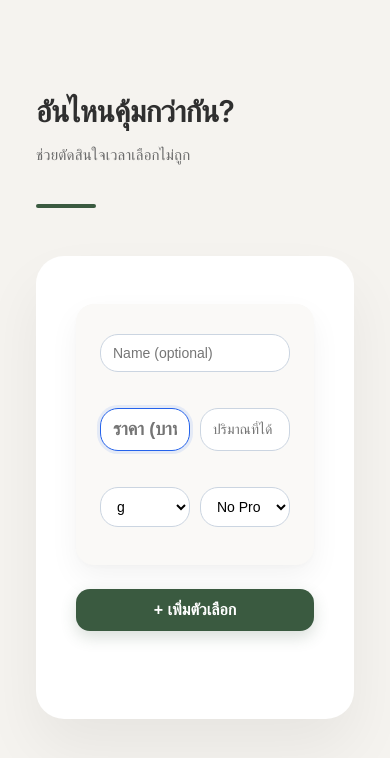
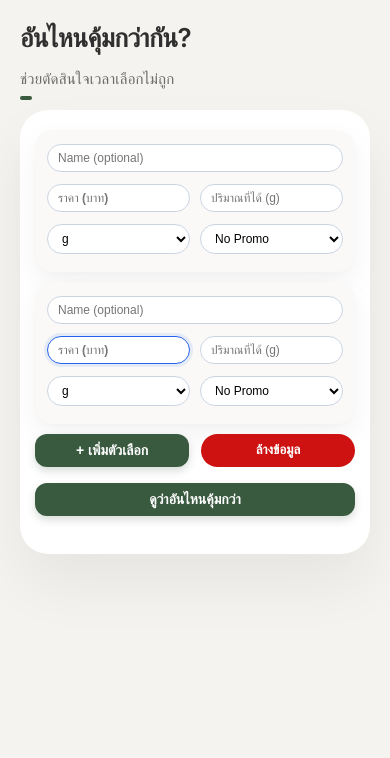
Before and after one commit to Mamduh5/best-value-calculator, a React (Vite) app in the folder frontend/: page / in a window 390 px wide. Shown: the top 758 px of the page. Built offline with nearby package versions, Linux system fonts and the light colour scheme; no server answers.

Commit message:
update ui

```diff
--- a/frontend/src/App.css
+++ b/frontend/src/App.css
@@ -1,18 +1,18 @@
 .app-container {
   max-width: 820px;
-  margin: 100px auto;
+  margin: 20px auto;
   padding: 0 24px;
 }
 
 .surface {
   background: #ffffff;
   border-radius: 28px;
-  padding: 48px 40px;
+  padding: 20px 15px;
   box-shadow: 0 30px 60px rgba(0,0,0,0.06);
 }
 
 .title {
-  font-size: 30px;
+  font-size: 26px;
   font-weight: 600;
   margin-bottom: 8px;
   letter-spacing: -0.5px;
@@ -21,23 +21,23 @@
 .app-header::after {
   content: "";
   display: block;
-  width: 60px;
+  width: 12px;
   height: 4px;
   background: #3a5a40;
   border-radius: 4px;
-  margin-top: 16px;
+  margin-top: 8px;
 }
 
 .subtitle {
   font-size: 15px;
   color: #6b6b6b;
-  margin-bottom: 40px;
+  margin-bottom: 5px;
 }
 
 
 .card {
   background: #faf9f7;
-  padding: 24px;
+  padding: 12px;
   border-radius: 18px;
   box-shadow:
     0 2px 4px rgba(0, 0, 0, 0.02),
@@ -48,12 +48,12 @@
 
 input, select {
   width: 100%;
-  padding: 10px 12px;
-  margin-top: 6px;
-  margin-bottom: 14px;
+  padding: 4px 6px;
+  margin-top: 2px;
+  margin-bottom: 6px;
   border-radius: 18px;
   border: 1px solid #cbd5e1;
-  font-size: 14px;
+  font-size: 2px;
   background: #ffffff;
 }
 
@@ -65,7 +65,7 @@ input:focus, select:focus {
 
 .btn {
   border: none;
-  padding: 12px 16px;
+  padding: 8px 12px;
   border-radius: 18px;
   font-weight: 600;
   cursor: pointer;
@@ -76,9 +76,9 @@ input:focus, select:focus {
   background: #3a5a40; /* calm deep green */
   color: white;
   width: 100%;
-  font-size: 16px;
-  border-radius: 14px;
-  box-shadow: 0 6px 16px rgba(58, 90, 64, 0.2);
+  font-size: 14px;
+  border-radius: 12px;
+  box-shadow: 0 4px 8px rgba(58, 90, 64, 0.2);
 }
 
 .btn-primary:hover {
@@ -86,6 +86,11 @@ input:focus, select:focus {
   transform: translateY(-1px);
 }
 
+.btn-primary-clear {
+  background: #ce1212; /* calm deep green */
+  color: white;
+  width: 100%;
+}
 
 .btn-secondary {
   background: #e2e8f0;
@@ -97,12 +102,13 @@ input:focus, select:focus {
 }
 
 .results-section {
-  margin-top: 48px;
+  margin-top: 6px;
 }
 
 .results-title {
-  font-size: 18px;
-  margin-bottom: 16px;
+  font-size: 16px;
+  margin-top: 12px;
+  margin-bottom: 12px;
 }
 
 .results-list {
@@ -114,7 +120,7 @@ input:focus, select:focus {
 .result-card {
   background: #f7f5f2;
   border-radius: 18px;
-  padding: 18px 20px;
+  padding: 14px 16px;
   display: flex;
   justify-content: space-between;
   align-items: center;
@@ -138,37 +144,34 @@ input:focus, select:focus {
 }
 
 .result-left {
+  font-size: 14px;
   display: flex;
   align-items: center;
   gap: 8px;
+}
+
+.result-right {
+  font-size: 14px;
+  font-weight: 600;
+  color: #3a5a40;
 }
 
 .result-name {
   font-weight: 600;
 }
 
-.result-right {
-  font-weight: 600;
-  color: #3a5a40;
-}
-
-.results-section {
-  margin-top: 64px;
-}
-
-
 .option-card {
   display: flex;
   flex-direction: column;
-  gap: 16px;
+  gap: 4px;
 }
 
 .input {
   width: 100%;
-  padding: 10px 12px;
+  padding: 6px 10px;
   border-radius: 18px;
   border: 1px solid #cbd5e1;
-  font-size: 14px;
+  font-size: 12px;
   background: white;
 }
 
@@ -179,8 +182,8 @@ input:focus, select:focus {
 }
 
 .price-input {
-  font-size: 18px;
-  font-weight: 600;
+  font-size: 12px;
+  font-weight: 550;
 }
 
 .input-group {
@@ -202,11 +205,11 @@ input:focus, select:focus {
 }
 
 .history-section {
-  margin-top: 56px;
+  margin-top: 18px;
 }
 
 .history-title {
-  font-size: 18px;
+  font-size: 16px;
   margin-bottom: 12px;
 }
 
@@ -261,26 +264,14 @@ input:focus, select:focus {
 }
 
 .app-header {
-  margin-bottom: 48px;
+  margin-bottom: 10px;
 }
 
 .options-section {
   display: flex;
   flex-direction: column;
-  gap: 24px;
-  margin-bottom: 40px;
-}
-
-.action-section {
-  margin-bottom: 48px;
-}
-
-
-@media (max-width: 768px) {
-  .app-container {
-    margin: 40px 16px;
-    padding: 28px 20px;
-  }
+  gap: 10px;
+  margin-bottom: 16px;
 }
 
 .option-actions {
@@ -288,6 +279,19 @@ input:focus, select:focus {
   gap: 12px;
   justify-content: flex-start;
 }
+
+.action-section {
+  margin-bottom: 18px;
+}
+
+
+@media (max-width: 768px) {
+  .app-container {
+    margin: 0px 10px;
+    padding: 0px 10px;
+  }
+}
+
 
 .btn-ghost {
   background: transparent;
--- a/frontend/src/App.jsx
+++ b/frontend/src/App.jsx
@@ -23,20 +23,29 @@ export default function App() {
     promoType: overrides.promoType ?? "none",
   });
 
+  const createEmptyOption2 = (overrides = {}) => ({
+    name: "",
+    price: "",
+    size: "",
+    unit: overrides.unit ?? "g",
+    promoType: overrides.promoType ?? "none",
+  });
+
   const [options, setOptions] = useState(() => [
     createEmptyOption(),
+    createEmptyOption2(),
   ]);
 
   useEffect(() => {
     const onOnline = () => setIsOnline(true);
     const onOffline = () => setIsOnline(false);
 
-    window.addEventListener("online", onOnline);
-    window.addEventListener("offline", onOffline);
+    globalThis.addEventListener("online", onOnline);
+    globalThis.addEventListener("offline", onOffline);
 
     return () => {
-      window.removeEventListener("online", onOnline);
-      window.removeEventListener("offline", onOffline);
+      globalThis.removeEventListener("online", onOnline);
+      globalThis.removeEventListener("offline", onOffline);
     };
   }, []);
 
@@ -55,7 +64,7 @@ export default function App() {
   };
 
   const addOption = () => {
-    const last = options[options.length - 1];
+    const last = options.at(-1);
 
     setOptions([
       ...options,
@@ -80,7 +89,7 @@ export default function App() {
       ...o,
       name:
         o.name?.trim() ||
-        `Option ${i + 1} — ${o.price}/${o.size}${o.unit}`,
+        `${COPY[LANG].calculate} ${i + 1}`,
     }));
 
   const calculateBest = async () => {
@@ -143,13 +152,13 @@ export default function App() {
         <button className="btn btn-primary" onClick={addOption}>{COPY[LANG].addOption}</button>
         {options.length > 1 && (
         <button
-          className="btn btn-primary"
+          className="btn btn-primary-clear"
           onClick={() => {
-            setOptions([1]);
+            setOptions([1],[2]);
             setResults([]);
           }}
         >
-          Clear
+          {COPY[LANG].clear}
         </button>
         )}
       </div>
--- a/frontend/src/components/ResultList.jsx
+++ b/frontend/src/components/ResultList.jsx
@@ -23,7 +23,7 @@ export default function ResultList({ results, lang }) {
             </div>
 
             <div className="result-right">
-              {r.costPerUnit.toFixed(4)} / {r.unit}
+              {r.costPerUnit.toFixed(2)} / {r.unit}
             </div>
           </div>
         ))}
--- a/frontend/src/copy.js
+++ b/frontend/src/copy.js
@@ -11,6 +11,7 @@ export const COPY = {
     resultTitle: "Here’s what makes more sense:",
     best: "This choice gives you more for your money.",
     history: "Past comparisons",
+    clear: "Clear"
   },
   th: {
     title: "อันไหนคุ้มกว่ากัน?",
@@ -24,5 +25,6 @@ export const COPY = {
     resultTitle: "สรุปแบบเข้าใจง่าย:",
     best: "ตัวเลือกนี้คุ้มค่าที่สุด",
     history: "การเปรียบเทียบที่ผ่านมา",
+    clear: "ล้างข้อมูล"
   },
 };
--- a/frontend/src/index.css
+++ b/frontend/src/index.css
@@ -11,5 +11,5 @@ body {
 }
 
 #root {
-  min-height: 100vh;
+  min-height: 20vh;
 }
```
